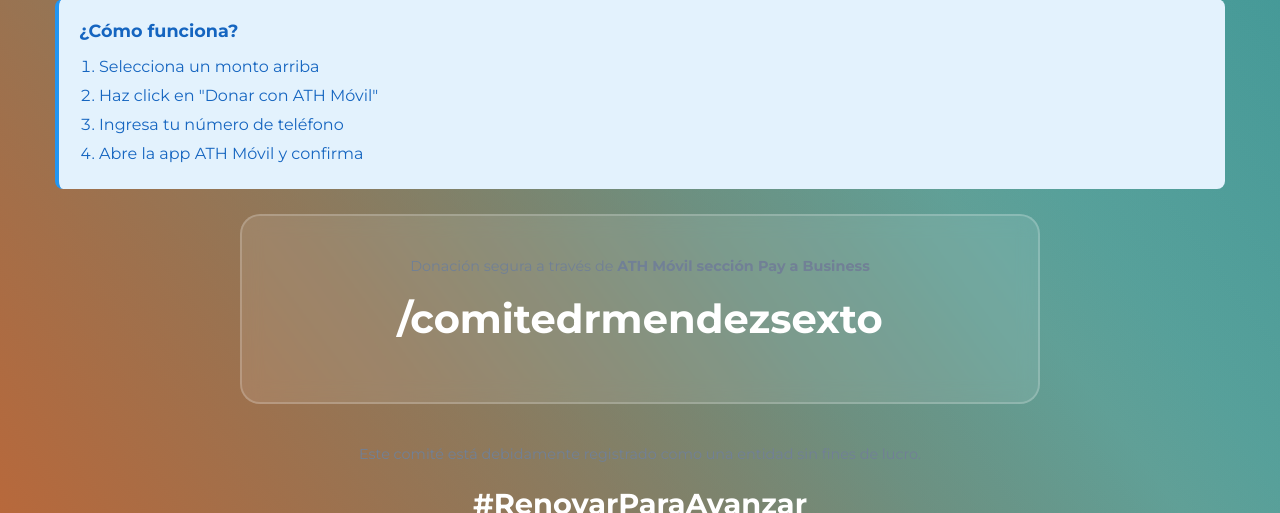
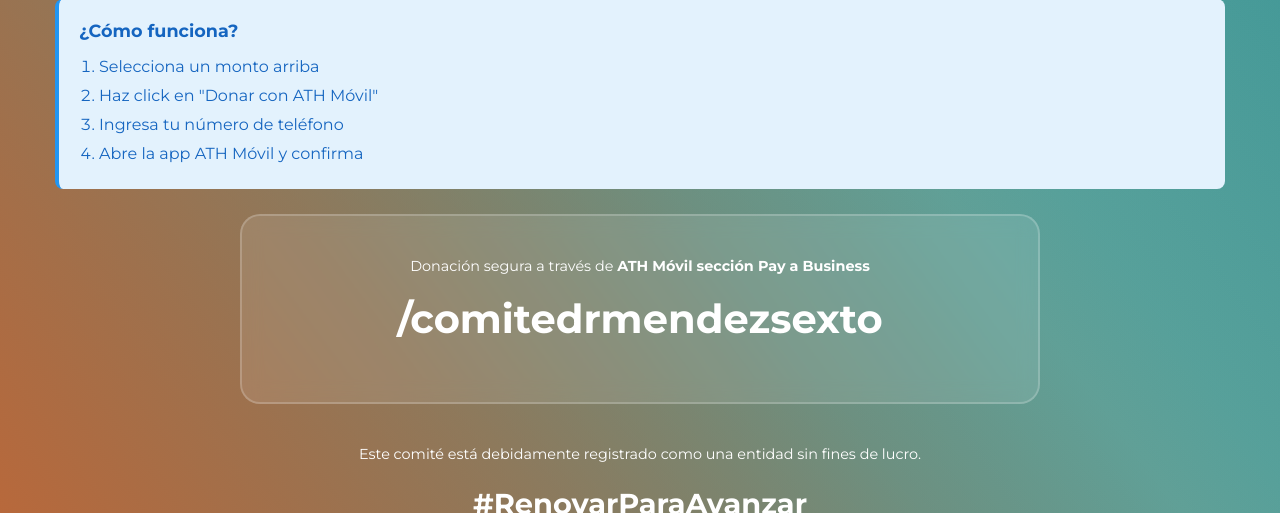
Before and after one commit to leomarrg/renovarparaavanzar, a Django app: template landing/templates/landing/index.html in a window 1280 px wide. Shown: the part 5987-6500 px from the top of the page. Run offline with Django 4.2, Linux system fonts and the light colour scheme; the template is opened without the code that fills it, so the values that code supplies are empty; some libraries are stand-ins or nearby versions.

Commit message:
fixing styles for donation section

```diff
--- a/landing/static/landing/css/styles.css
+++ b/landing/static/landing/css/styles.css
@@ -1602,7 +1602,7 @@ body.menu-open {
 }
 
 .contact-item a {
-    color: #000000;
+    color: #ffffff;
     text-decoration: none;
     transition: color 0.3s ease;
     word-break: break-all;
--- a/landing/templates/landing/index.html
+++ b/landing/templates/landing/index.html
@@ -708,13 +708,13 @@ setTimeout(function() {
                     <div id="ATHMovil_Checkout_Button_payment"></div>
 
                     <div class="donation-info" style="margin-top: 25px;">
-                        <p style="color: #718096; margin-bottom: 10px; font-size: 0.9rem;">
+                        <p style="color: #ffffff; margin-bottom: 10px; font-size: 0.9rem;">
                             Donación segura a través de <strong>ATH Móvil sección Pay a Business</strong>
                         </p>
                         <div class="ath-handle">/comitedrmendezsexto</div>
                     </div>
 
-                    <p style="text-align: center; color: #718096; font-size: 0.9rem; margin-top: 20px;">
+                    <p style="text-align: center; color: #ffffff; font-size: 0.9rem; margin-top: 20px;">
                         Este comité está debidamente registrado como una entidad sin fines de lucro.
                     </p>
 
```
